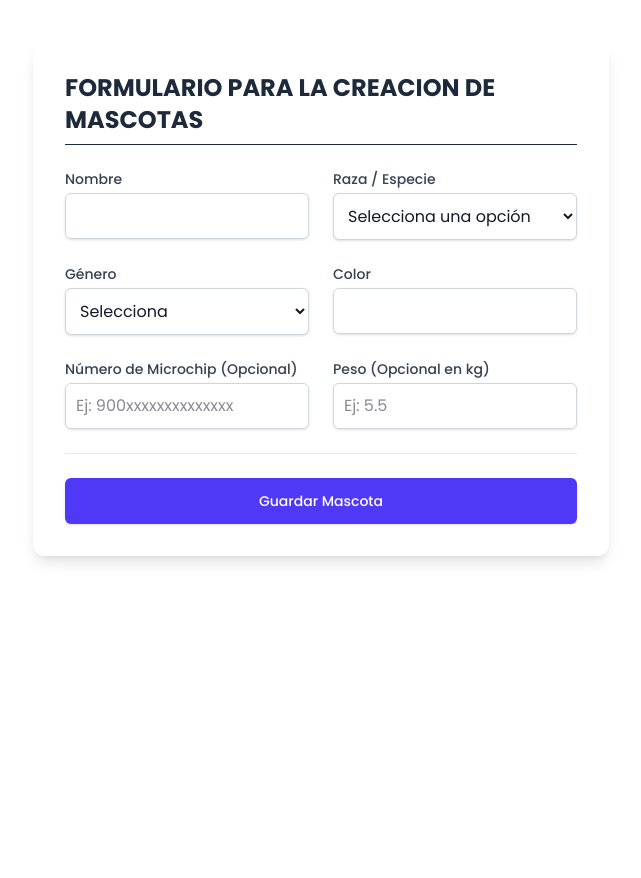
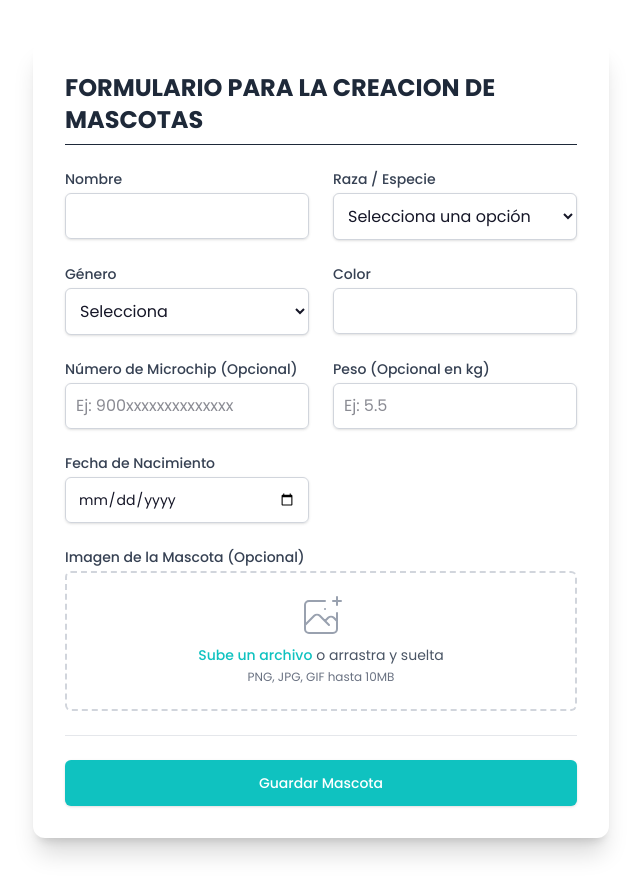
Before and after one commit to MrZudro/Frontend-PetCare, a React (Vite) app: page /pets in a window 1280 px wide. Shown: the whole page, without its empty margins (319-960 px from the left). Before the commit the page ends 800 px from the top, so only its background shows below. Built offline with nearby package versions, Linux system fonts and the light colour scheme.

Commit message:
chore: arreglo form mascotas (fecha nacimiento, imagen de la mascota, color boton, sombra del borde, contenido centrado)

```diff
--- a/src/components/formPets/FormPets.jsx
+++ b/src/components/formPets/FormPets.jsx
@@ -8,6 +8,8 @@ const FormPets = () => {
     color: '',
     genero: '',
     peso: '',
+    fechaNacimiento:'',
+    imagenMascota: null,
   });
 
   // para actualizar el estado
@@ -16,6 +18,14 @@ const FormPets = () => {
     setPetData(prevData => ({
       ...prevData,
       [name]: value,
+    }));
+  };
+
+const handleImageChange = (e) => {
+    // Almacena el archivo seleccionado. En un entorno real, lo subirías a un servidor.
+    setPetData(prevData => ({
+      ...prevData,
+      imagenMascota: e.target.files[0], // Guarda el objeto File
     }));
   };
 
@@ -30,7 +40,7 @@ const FormPets = () => {
   };
 
   return (
-    <div className="max-w-xl mx-auto my-10 p-8 bg-white shadow-lg rounded-xl">
+    <div className="max-w-xl mx-auto my-10 p-8 bg-white shadow-xl/15 rounded-xl content-center">
       <h2 className="text-2xl font-bold mb-6 text-gray-800 border-b pb-2">
         FORMULARIO PARA LA CREACION DE MASCOTAS
       </h2>
@@ -66,6 +76,10 @@ const FormPets = () => {
               <option value="">Selecciona una opción</option>
               <option value="perro">Perro</option>
               <option value="gato">Gato</option>
+              <option value="pajaro">Pajaro</option>
+              <option value="pez">Pez</option>
+              <option value="conejo">Conejo</option>
+              <option value="roedor">Roedor</option>
             </select>
           </div>
 
@@ -128,13 +142,62 @@ const FormPets = () => {
               placeholder="Ej: 5.5"
             />
           </div>
+
+          <div>
+              <label htmlFor="fechaNacimiento" className="block text-sm font-medium text-gray-700">Fecha de Nacimiento</label>
+              <input
+                type="date"
+                name="fechaNacimiento"
+                id="fechaNacimiento"
+                value={petData.fechaNacimiento}
+                onChange={handleChange}
+                required
+                className="mt-1 block w-full border border-gray-300 rounded-md shadow-sm p-3 focus:ring-primary focus:border-primary sm:text-sm"
+              />
+            </div>
+
+            <div className="md:col-span-2"> {/* Ocupa ambas columnas en pantallas medianas y grandes */}
+              <label htmlFor="imagenMascota" className="block text-sm font-medium text-gray-700">Imagen de la Mascota (Opcional)</label>
+              <div className="mt-1 flex justify-center px-6 pt-5 pb-6 border-2 border-gray-300 border-dashed rounded-md">
+                <div className="space-y-1 text-center">
+                  <svg className="mx-auto h-12 w-12 text-gray-400" stroke="currentColor" fill="none" viewBox="0 0 48 48" aria-hidden="true">
+                    <path d="M28 8H12a4 4 0 00-4 4v20m32-12v8m0 0v8a4 4 0 01-4 4H12a4 4 0 01-4-4v-4m32-4l-3.172-3.172a4 4 0 00-5.656 0L28 28M8 32l9.172-9.172a4 4 0 015.656 0L28 28m0 0l4 4m4-24h8m-4-4v8m-12 4h.02" strokeWidth="2" strokeLinecap="round" strokeLinejoin="round" />
+                  </svg>
+                  <div className="flex text-sm text-gray-600">
+                    <label
+                      htmlFor="file-upload"
+                      className="relative cursor-pointer bg-white rounded-md font-medium text-primary hover:text-primary-hover focus-within:outline-none focus-within:ring-2 focus-within:ring-offset-2 focus-within:ring-primary"
+                    >
+                      <span>Sube un archivo</span>
+                      <input
+                        id="file-upload"
+                        name="imagenMascota"
+                        type="file"
+                        className="sr-only"
+                        accept="image/*" // Solo acepta archivos de imagen
+                        onChange={handleImageChange}
+                      />
+                    </label>
+                    <p className="pl-1">o arrastra y suelta</p>
+                  </div>
+                  <p className="text-xs text-gray-500">
+                    PNG, JPG, GIF hasta 10MB
+                  </p>
+                  {petData.imagenMascota && (
+                    <p className="text-sm text-gray-700 mt-2">
+                      Archivo seleccionado: {petData.imagenMascota.name}
+                    </p>
+                  )}
+                </div>
+              </div>
+            </div>
         </div>
 
         {/* Botón de Enviar */}
         <div className="pt-6 mt-6 border-t border-gray-200">
           <button
             type="submit"
-            className="w-full justify-center rounded-md border border-transparent bg-indigo-600 py-3 px-4 text-sm font-medium text-white shadow-sm hover:bg-indigo-700 focus:outline-none focus:ring-2 focus:ring-indigo-500 focus:ring-offset-2"
+            className="w-full flex justify-center py-3 px-4 border border-transparent rounded-md shadow-sm text-sm font-medium text-texto-secundario bg-primary hover:bg-primary-hover focus:outline-none focus:ring-2 focus:ring-offset-2 focus:ring-primary"
           >
             Guardar Mascota
           </button>
```
